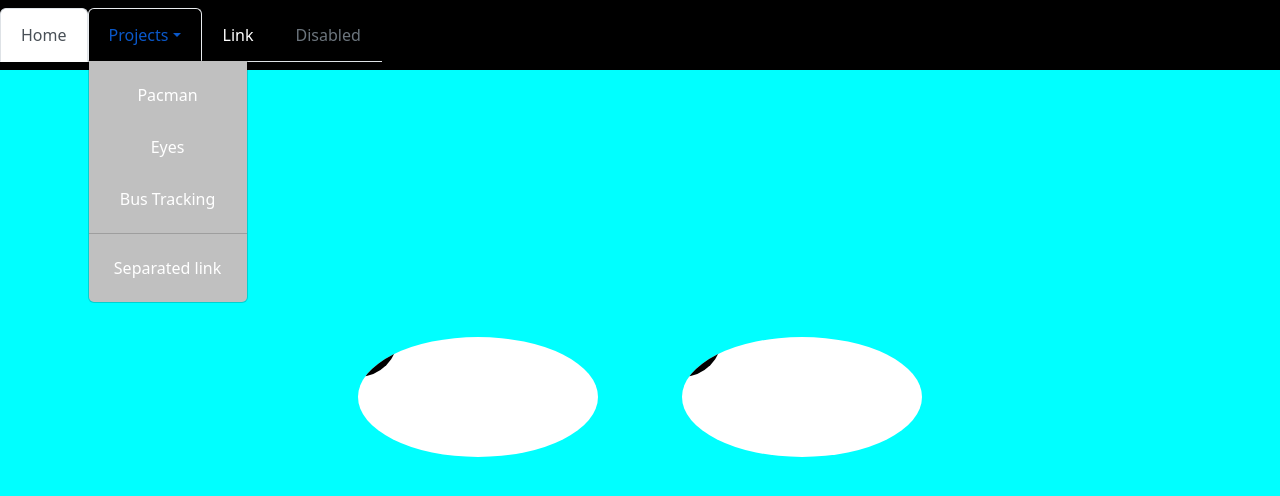
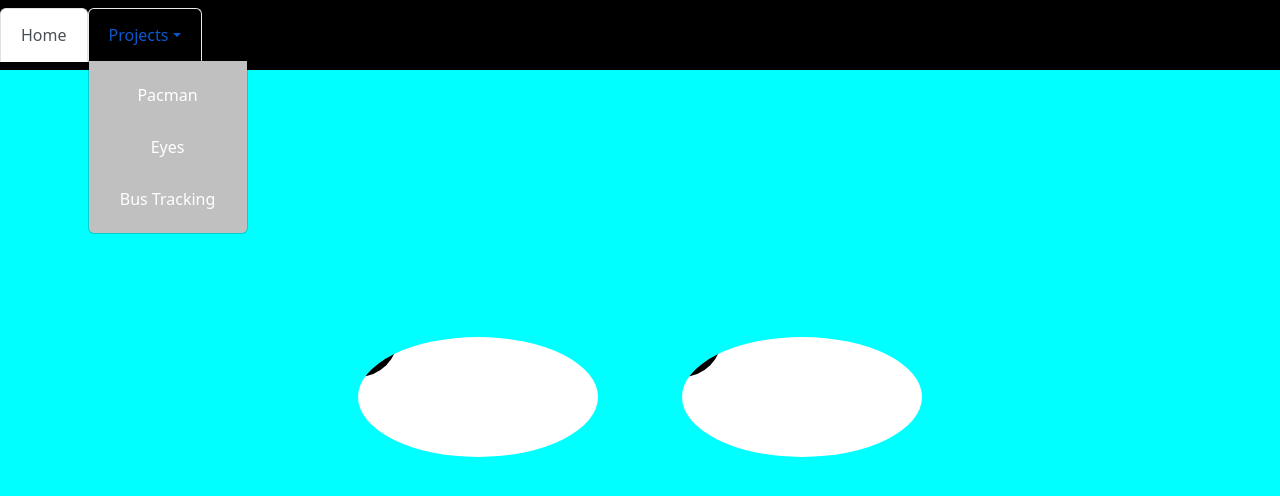
Before and after one commit to KSV18/eyes, a plain HTML site: page index.html in a window 1280 px wide. Both pictures are taken after a click on the button "Projects". Drawn offline with nearby package versions, Linux system fonts and the light colour scheme.

Commit message:
edited nav

```diff
--- a/index.html
+++ b/index.html
@@ -26,16 +26,8 @@
         <ul class="dropdown-menu" style="background-color: silver;">
           <li><a class="dropdown-item" href="https://ksv18.github.io/Pacman/" style="background-color: silver;">Pacman</a></li>
           <li><a class="dropdown-item" href="https://ksv18.github.io/eyes/" style="background-color: silver;">Eyes</a></li>
-          <li><a class="dropdown-item" href="#" style="background-color: silver;">Bus Tracking</a></li>
-          <li><hr class="dropdown-divider"></li>
-          <li><a class="dropdown-item" href="#">Separated link</a></li>
+          <li><a class="dropdown-item" href="https://ksv18.github.io/BusTracking/" style="background-color: silver;">Bus Tracking</a></li>
         </ul>
-      </li>
-      <li class="nav-item">
-        <a class="nav-link" href="#">Link</a>
-      </li>
-      <li class="nav-item">
-        <a class="nav-link disabled">Disabled</a>
       </li>
     </ul>
   </nav>
```
